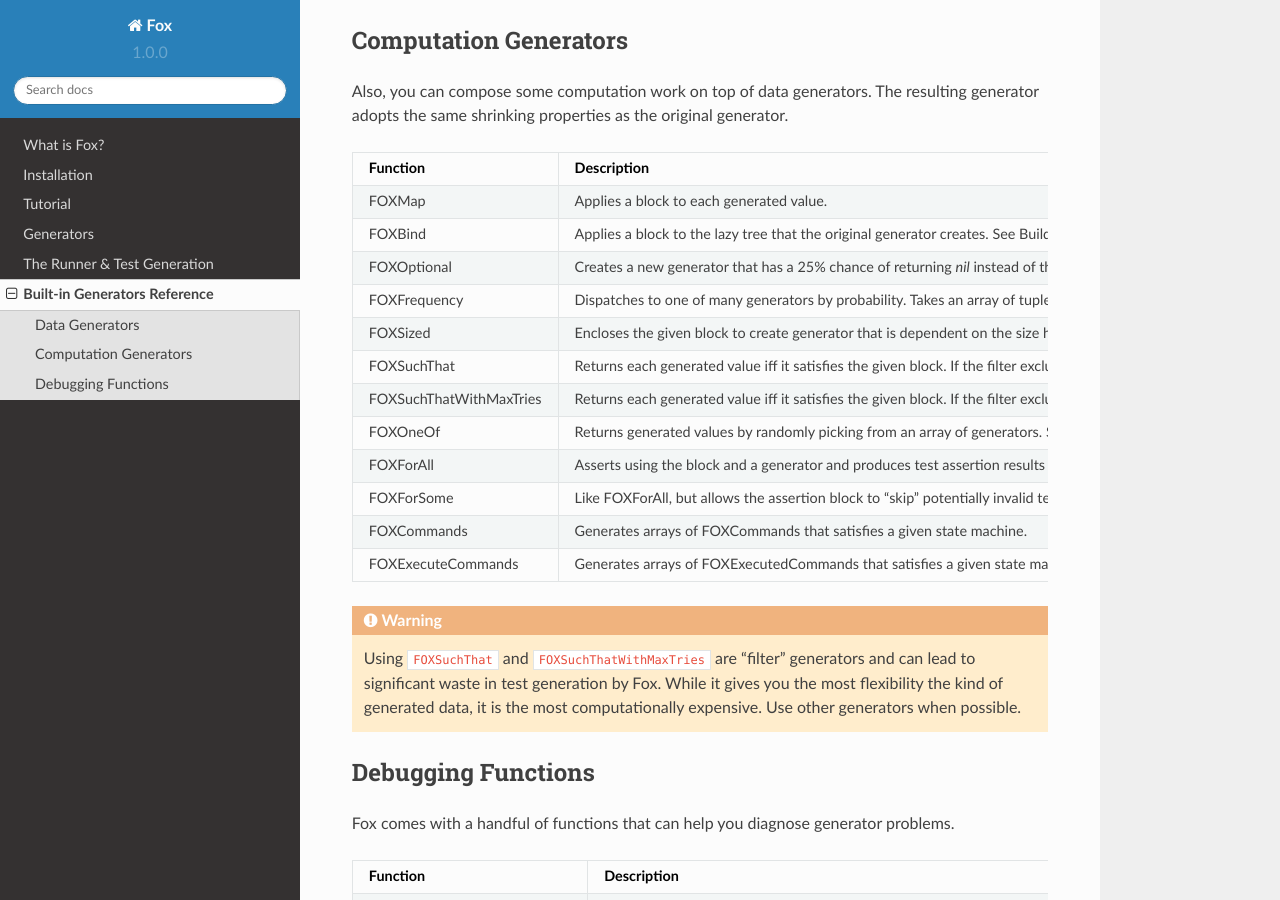
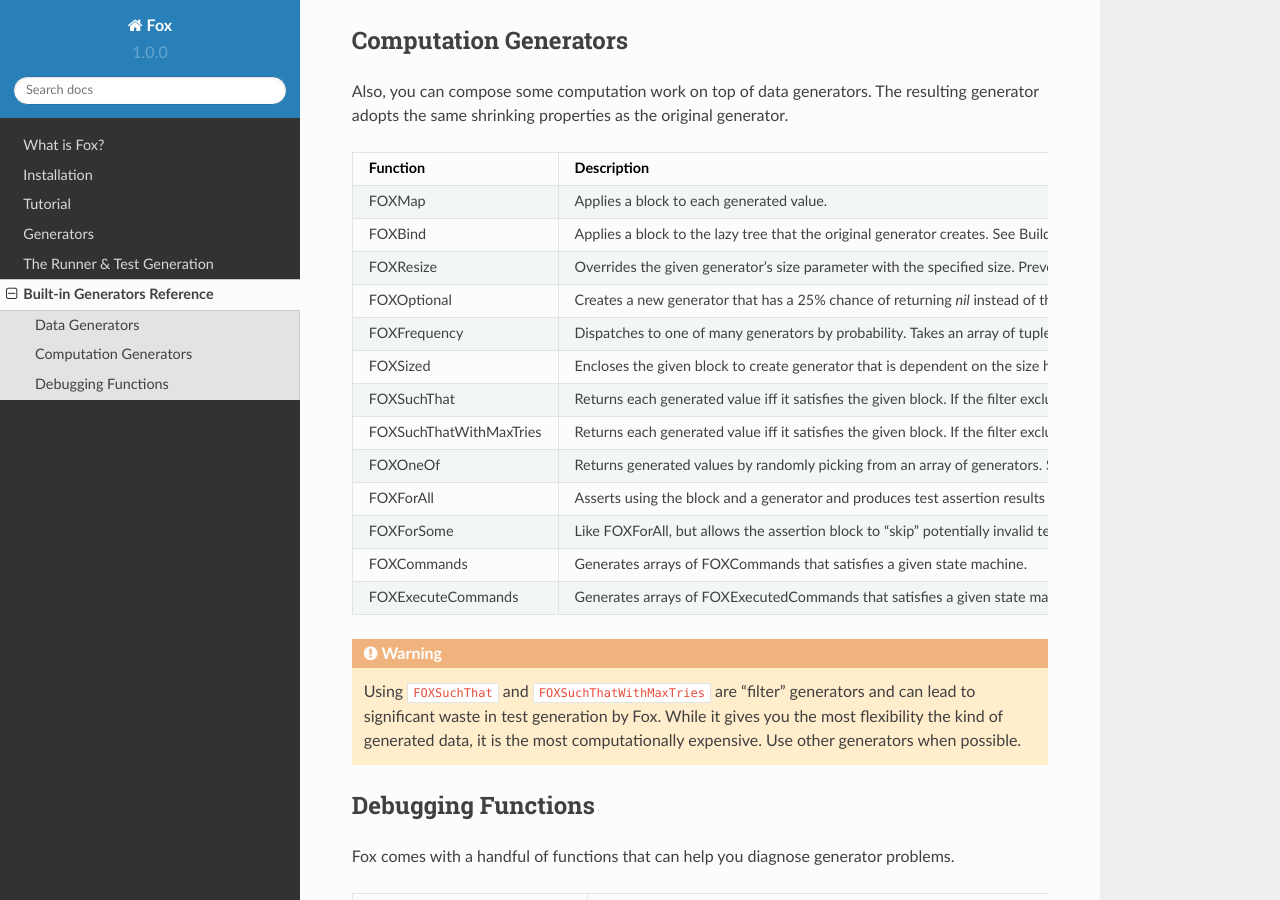
Before and after one commit to jeffh/Fox, a Sphinx documentation site: the page built from docs/source/generators_reference.rst, in a window 1280 px wide and 900 px high, scrolled down 1687 px. Built offline with Sphinx 7.4.7 and the Read the Docs theme 2.0.0, drawn with Linux system fonts in a browser that asks for light colours.

Commit message:
Add resize generator to explicitly override the dynamic resize.

```diff
--- a/docs/source/generators_reference.rst
+++ b/docs/source/generators_reference.rst
@@ -72,6 +72,7 @@ Function                    Description
 =========================   ============
 FOXMap                      Applies a block to each generated value.
 FOXBind                     Applies a block to the lazy tree that the original generator creates. See Building Generators section for more information.
+FOXResize                   Overrides the given generator's size parameter with the specified size. Prevents shrinking.
 FOXOptional                 Creates a new generator that has a 25% chance of returning `nil` instead of the provided generated value.
 FOXFrequency                Dispatches to one of many generators by probability. Takes an array of tuples (2-sized array) - `@[@[@probability_uint, generator]]`. Shrinking follows whatever generator is returned.
 FOXSized                    Encloses the given block to create generator that is dependent on the size hint generators receive when generating values.
```
Also changed, not shown: README.md (+1 -0 lines), 4 other files.
